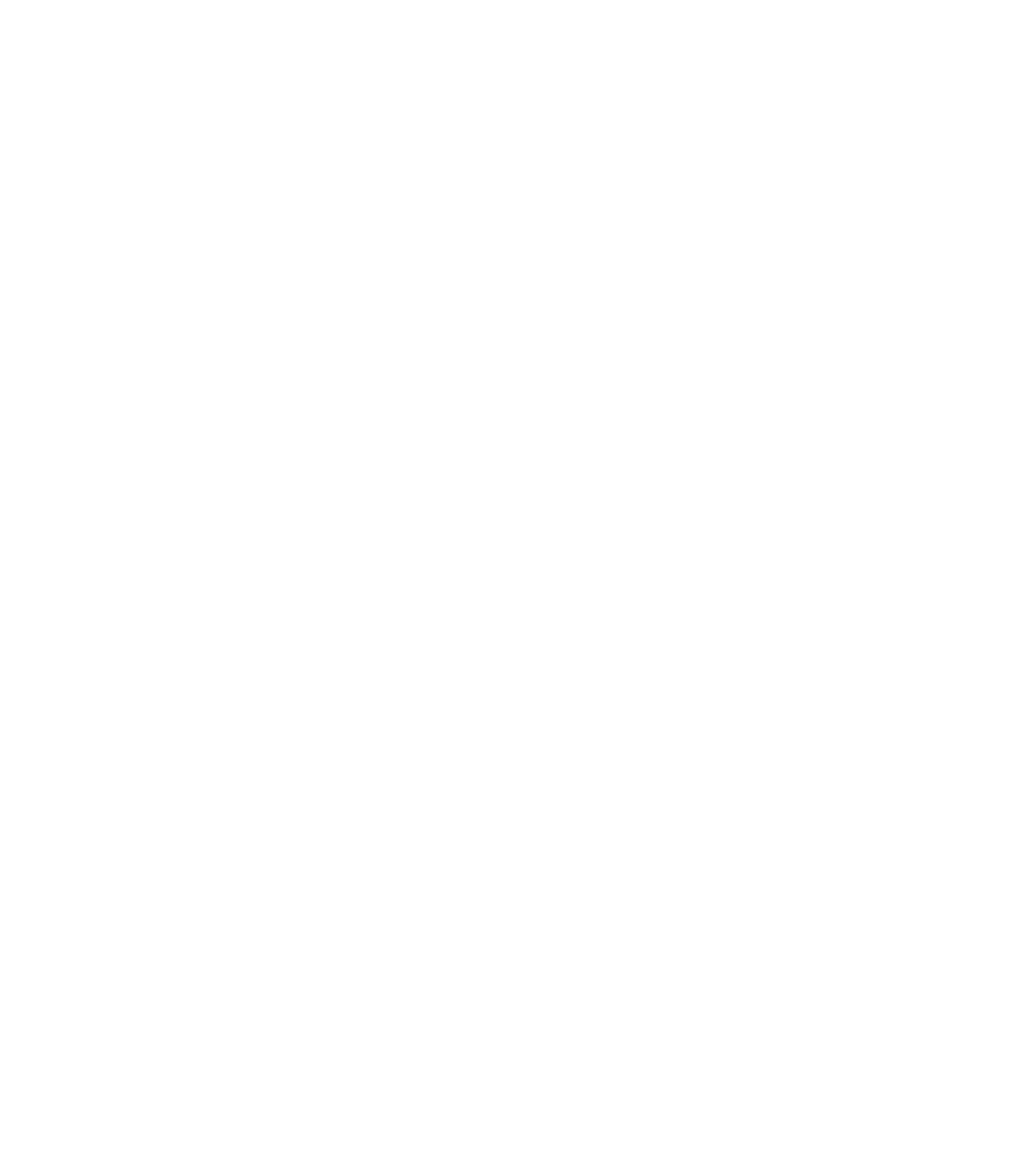
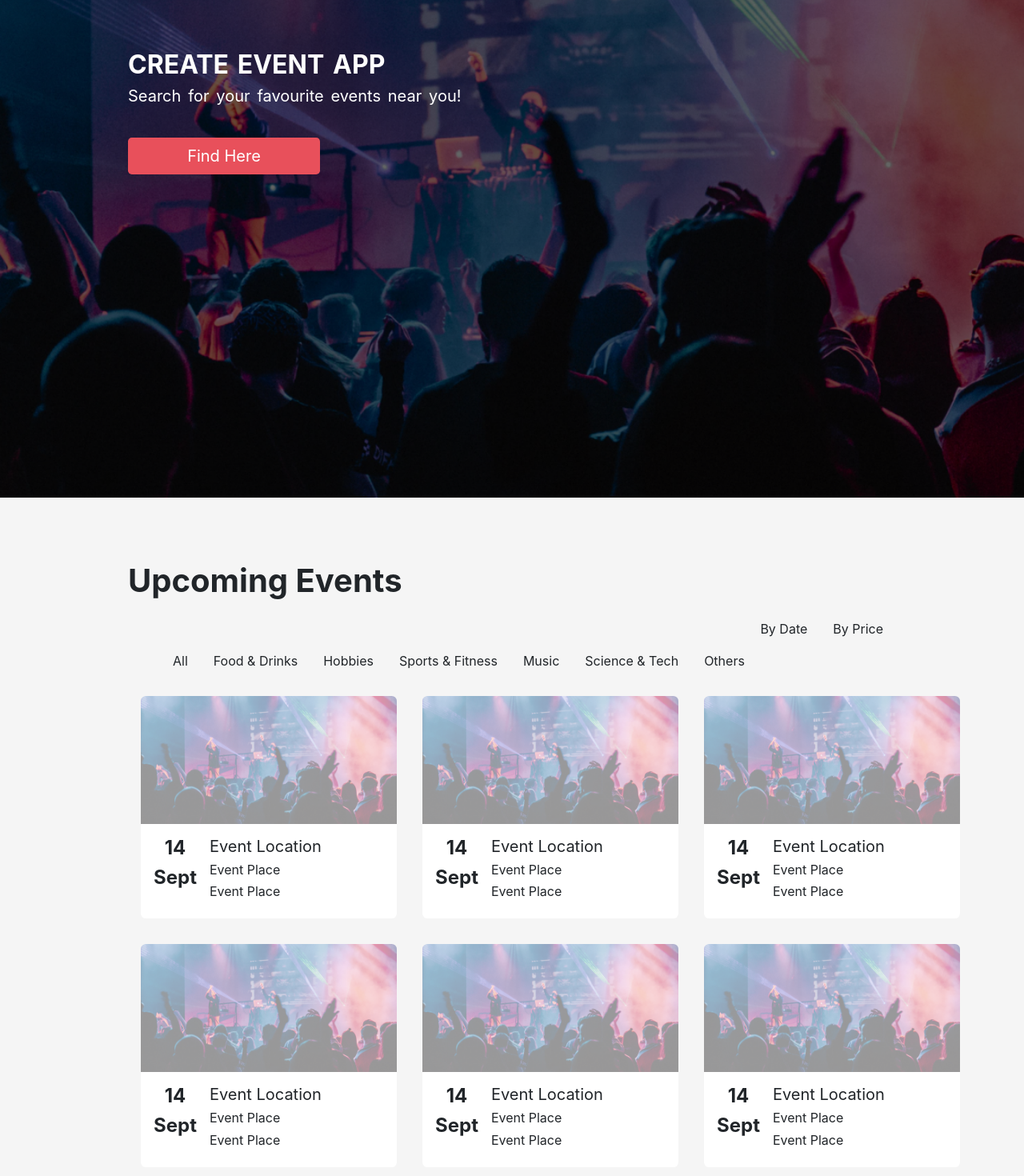
Before and after one commit to scychu/event-finder3, a React (Create React App) app: page / in a window 1280 px wide. Shown: the part 178-1648 px from the top of the page at 80% size. Before the commit the page ends 800 px from the top, so only its background shows below. Built offline with nearby package versions, Linux system fonts and the light colour scheme.

Commit message:
[Stacey] - feature-landingpage & event

```diff
--- /dev/null
+++ b/src/Views/EventLists.js
@@ -0,0 +1,122 @@
+import React from 'react'
+import '../style/sass/LandingPage.scss';
+import img from '../style/image 7.png';
+
+export default function EventLists() {
+    return (
+        <div className="event-lists">
+            <h1>Upcoming Events</h1>
+            <div className="filters">
+                <li>By Date</li>
+                <li>By Price</li>
+            </div>
+            <ul id="categories">
+                <li>All</li>
+                <li>Food & Drinks</li>
+                <li>Hobbies</li>
+                <li>Sports & Fitness</li>
+                <li>Music</li>
+                <li>Science & Tech</li>
+                <li>Others</li>
+            </ul>
+            <div className="events">
+                <div className="event">
+                    <div className="event-img">
+                        <img src={img} alt="img"/>
+                    </div>
+                    <div className="event-desc">
+                        <div className="event-desc_time">
+                            <h4>14</h4>
+                            <h4>Sept</h4>
+                        </div>
+                        <div className="event-desc-location">
+                            <h5>Event Location</h5>
+                            <h6>Event Place</h6>
+                            <h6>Event Place</h6>
+                        </div>
+                    </div>
+                </div>
+                <div className="event">
+                    <div className="event-img">
+                        <img src={img} alt="img"/>
+                    </div>
+                    <div className="event-desc">
+                        <div className="event-desc_time">
+                            <h4>14</h4>
+                            <h4>Sept</h4>
+                        </div>
+                        <div className="event-desc-location">
+                            <h5>Event Location</h5>
+                            <h6>Event Place</h6>
+                            <h6>Event Place</h6>
+                        </div>
+                    </div>
+                </div>
+                <div className="event">
+                    <div className="event-img">
+                        <img src={img} alt="img"/>
+                    </div>
+                    <div className="event-desc">
+                        <div className="event-desc_time">
+                            <h4>14</h4>
+                            <h4>Sept</h4>
+                        </div>
+                        <div className="event-desc-location">
+                            <h5>Event Location</h5>
+                            <h6>Event Place</h6>
+                            <h6>Event Place</h6>
+                        </div>
+                    </div>
+                </div>
+                <div className="event">
+                    <div className="event-img">
+                        <img src={img} alt="img"/>
+                    </div>
+                    <div className="event-desc">
+                        <div className="event-desc_time">
+                            <h4>14</h4>
+                            <h4>Sept</h4>
+                        </div>
+                        <div className="event-desc-location">
+                            <h5>Event Location</h5>
+                            <h6>Event Place</h6>
+                            <h6>Event Place</h6>
+                        </div>
+                    </div>
+                </div>
+                <div className="event">
+                    <div className="event-img">
+                        <img src={img} alt="img"/>
+                    </div>
+                    <div className="event-desc">
+                        <div className="event-desc_time">
+                            <h4>14</h4>
+                            <h4>Sept</h4>
+                        </div>
+                        <div className="event-desc-location">
+                            <h5>Event Location</h5>
+                            <h6>Event Place</h6>
+                            <h6>Event Place</h6>
+                        </div>
+                    </div>
+                </div>
+                <div className="event">
+                    <div className="event-img">
+                        <img src={img} alt="img"/>
+                    </div>
+                    <div className="event-desc">
+                        <div className="event-desc_time">
+                            <h4>14</h4>
+                            <h4>Sept</h4>
+                        </div>
+                        <div className="event-desc-location">
+                            <h5>Event Location</h5>
+                            <h6>Event Place</h6>
+                            <h6>Event Place</h6>
+                        </div>
+                    </div>
+                </div>
+            </div>
+        </div>
+    )
+}
--- a/src/Views/LandingPage.js
+++ b/src/Views/LandingPage.js
@@ -1,9 +1,21 @@
 import React from 'react'
-import '../style/sass/LandingPage.scss'
+import '../style/sass/LandingPage.scss';
+import { Button } from 'reactstrap';
+import img from '../style/image 7.png';
+import EventLists from './EventLists';
+
 export default function LandingPage() {
     return (
-        <div>
-           <h1>Landing Page</h1>
+        <div className="landing-page_wrapper">
+            <div className="landing-page_container">
+                <img src={img}/>
+                <div className="text">
+                    <h2>CREATE EVENT APP</h2>
+                    <h5>Search for your favourite events near you!</h5>
+                    <Button color="secondary" size="lg">Find Here</Button>
+                </div>
+            </div>
+            <EventLists/>
         </div>
     )
 }
--- a/src/style/sass/LandingPage.scss
+++ b/src/style/sass/LandingPage.scss
@@ -1,2 +1,89 @@
 @import "~bootstrap/scss/bootstrap";
 @import "./variable.scss";
+
+.landing-page_wrapper{
+    .landing-page_container{
+        color:#fff;
+        width:100%;
+        height:100vh;
+        background-size: cover;
+        background-color: black;
+        position: relative;
+        img{
+            width:100%;
+            opacity:200%;
+            display:block;
+            height:100%;
+            object-fit:cover;
+        }
+        .text{
+            text-align:left;
+            position: absolute;
+            top:30%;
+            left:10em;
+            color:white;
+            word-spacing: 0.2rem;
+            Button{
+                margin-top:2rem;
+                width:15rem;
+                background-color: #E8505B;
+                border:none;
+                &:hover{
+                    background-color: #fff;
+                    border:none;
+                    color:$second-color;
+                }
+            }
+        }
+    }
+    .event-lists{
+        padding:5em 10em;
+        background-color: $primary-color;
+        .filters{
+            display:flex;
+            justify-content: flex-end;
+            li{
+                padding:1rem;
+            }
+        }
+        ul#categories li {
+            display:inline;
+            padding:1rem;
+            &:hover{
+                background-color: #18A0FB;
+                border-radius: 0.5rem;
+                cursor: pointer;
+                color:#fff;
+            }
+          }
+        .events{
+            display:grid;
+            grid-template-columns: auto auto auto;
+            margin:0 auto;
+            box-sizing: content-box;
+            .event{
+                margin:1rem;
+                .event-img{
+                    img{
+                        width:25vw;
+                        height:10rem;
+                        object-fit: cover;
+                        border-top-left-radius: 0.4rem;
+                        border-top-right-radius: 0.4rem;
+                    }
+                }
+                .event-desc{
+                    display:flex;
+                    padding:1rem;
+                    background-color: #fff;
+                    border-bottom-left-radius: 0.4rem;
+                    border-bottom-right-radius: 0.4rem;
+                    .event-desc_time{
+                        text-align: center;
+                        margin-right:1rem;
+                    }
+                }
+            }
+        }
+    }
+}
--- a/src/style/sass/variable.scss
+++ b/src/style/sass/variable.scss
@@ -1,5 +1,6 @@
 @import "~bootstrap/scss/bootstrap";
-
+$primary-color:#F5F5F5;
+$second-color:#E8505B;
 html,
 body {
   font-size: 16px;
```
Also changed, not shown: src/style/image 7.png (added).
